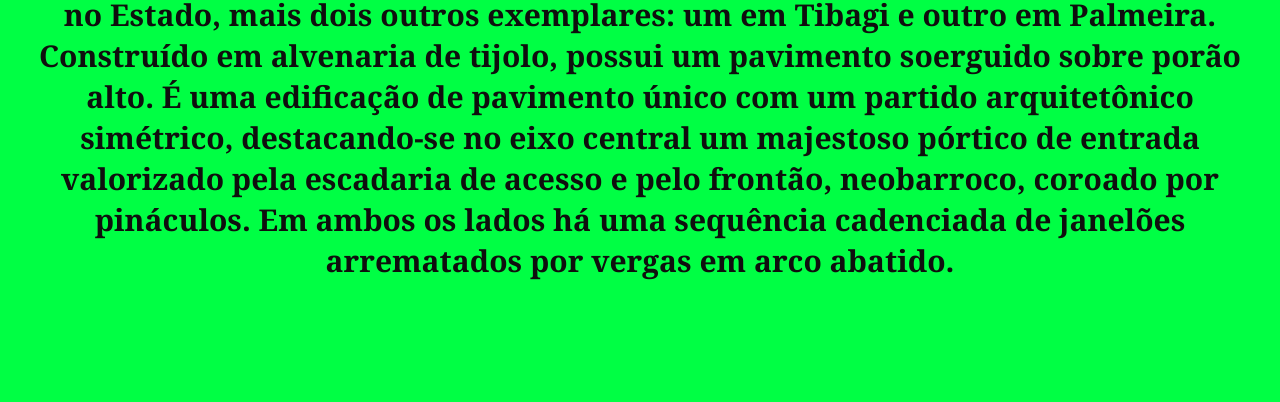
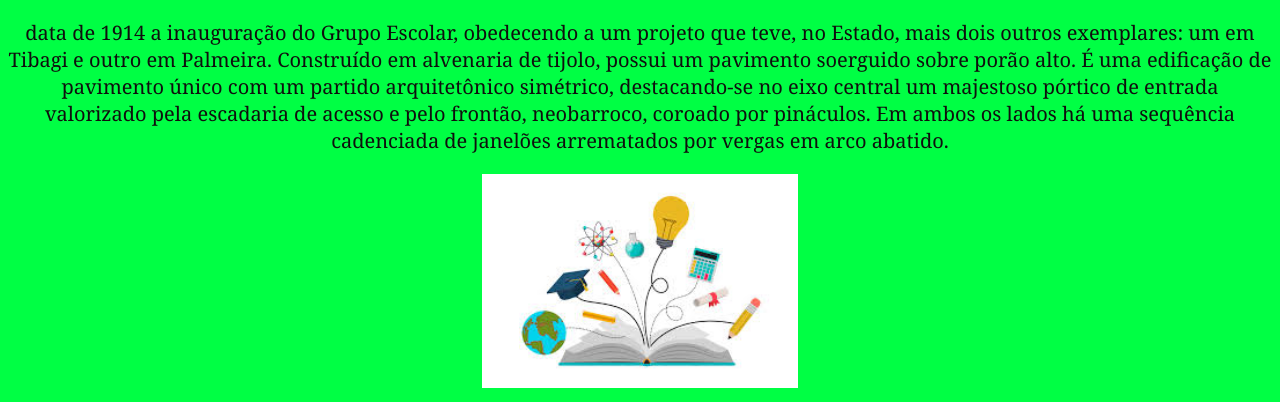
Before and after one commit to LeonardoTaborda/claudino-2C, a plain HTML site: page index.html in a window 1280 px wide. Shown: the part 493-895 px from the top of the page. Before the commit the page ends 800 px from the top, so only its background shows below. Drawn offline with Linux system fonts and the light colour scheme.

Commit message:
Add files via upload

```diff
--- a/index.html
+++ b/index.html
@@ -24,12 +24,18 @@
 
 
 
+<section class="escola">
+<h2 class="escola-titulo"> Conheça um pouco do colégio</h2>
+
+<div class="escola-conteudo">
+    <p>data de 1914 a inauguração do Grupo Escolar, obedecendo a um projeto que teve, no Estado, mais dois outros exemplares: um em Tibagi e outro em Palmeira. Construído em alvenaria de tijolo, possui um pavimento soerguido sobre porão alto.
+
+        É uma edificação de pavimento único com um partido arquitetônico simétrico, destacando-se no eixo central um majestoso pórtico de entrada valorizado pela escadaria de acesso e pelo frontão, neobarroco, coroado por pináculos. Em ambos os lados há uma sequência cadenciada de janelões arrematados por vergas em arco abatido.</p>
+
+    </div>
+    <img class="escola-imagem" src="./img/livros.jpeg" alt="livros do colegio Claudino">
+</section>
 
 
-
-
-    <h2>data de 1914 a inauguração do Grupo Escolar, obedecendo a um projeto que teve, no Estado, mais dois outros exemplares: um em Tibagi e outro em Palmeira. Construído em alvenaria de tijolo, possui um pavimento soerguido sobre porão alto.
-
-        É uma edificação de pavimento único com um partido arquitetônico simétrico, destacando-se no eixo central um majestoso pórtico de entrada valorizado pela escadaria de acesso e pelo frontão, neobarroco, coroado por pináculos. Em ambos os lados há uma sequência cadenciada de janelões arrematados por vergas em arco abatido.</h2>
 </body>
 </html>
--- a/style.css
+++ b/style.css
@@ -30,3 +30,8 @@
   margin: 0  16px;
   padding: 24px 0;
   font-size: 24px;}
+
+
+  .escola-imagem{
+    width: 25%;
+  }
```
Also changed, not shown: img/livros.jpeg (added).
